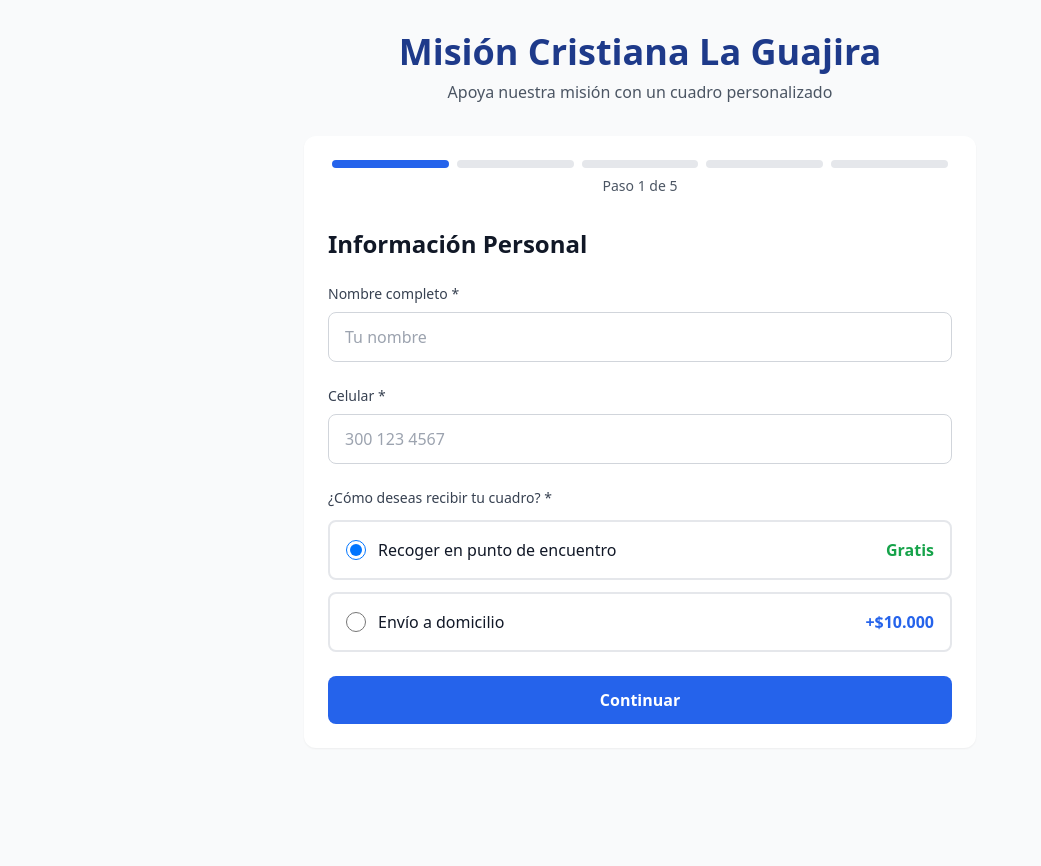
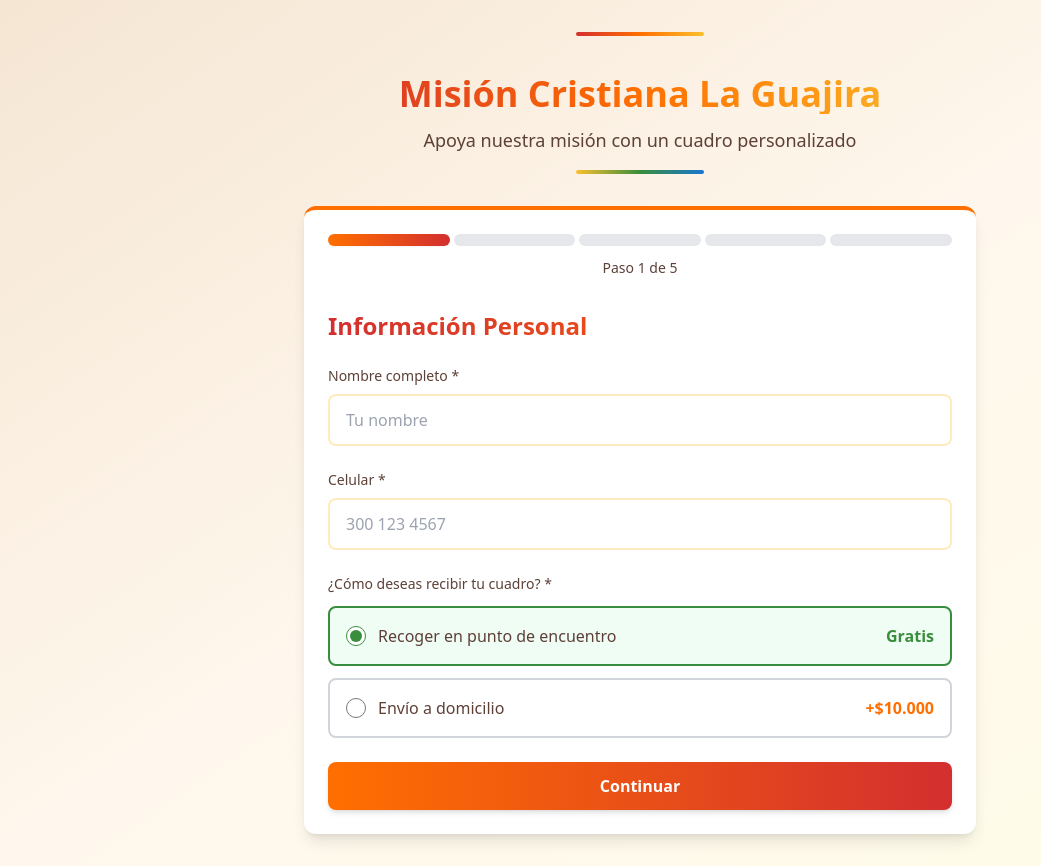
Before and after one commit to Estebanvasquex/mision-guajira, a Next.js app: page / in a window 1280 px wide. Shown: the whole page, without its empty margins (0-1041 px from the left). Before the commit the page ends 800 px from the top, so only its background shows below. Built offline with nearby package versions, Linux system fonts and the light colour scheme.

Commit message:
ajuste en los colores de la interfaz

```diff
--- a/app/globals.css
+++ b/app/globals.css
@@ -4,24 +4,24 @@
 
 @layer base {
   body {
-    @apply text-gray-900;
+    @apply text-gray-900 bg-gradient-to-br from-wayuu-sand via-orange-50 to-yellow-50;
   }
 }
 
 @layer components {
   .btn-primary {
-    @apply bg-blue-600 text-white px-6 py-3 rounded-lg font-semibold hover:bg-blue-700 transition-colors disabled:bg-gray-300 disabled:cursor-not-allowed;
+    @apply bg-gradient-to-r from-wayuu-orange to-wayuu-red text-white px-6 py-3 rounded-lg font-semibold hover:from-wayuu-red hover:to-wayuu-pink transition-all shadow-md hover:shadow-lg disabled:bg-gray-300 disabled:cursor-not-allowed;
   }
 
   .btn-secondary {
-    @apply bg-gray-200 text-gray-800 px-6 py-3 rounded-lg font-semibold hover:bg-gray-300 transition-colors;
+    @apply bg-white border-2 border-wayuu-orange text-wayuu-brown px-6 py-3 rounded-lg font-semibold hover:bg-wayuu-sand transition-colors;
   }
 
   .input-field {
-    @apply w-full px-4 py-3 border border-gray-300 rounded-lg focus:ring-2 focus:ring-blue-500 focus:border-transparent outline-none;
+    @apply w-full px-4 py-3 border-2 border-wayuu-yellow/30 rounded-lg focus:ring-2 focus:ring-wayuu-orange focus:border-wayuu-orange outline-none bg-white;
   }
 
   .card {
-    @apply bg-white rounded-xl shadow-sm p-6;
+    @apply bg-white rounded-xl shadow-lg p-6 border-t-4 border-wayuu-orange;
   }
 }
--- a/app/page.tsx
+++ b/app/page.tsx
@@ -5,12 +5,16 @@ export default function Home() {
     <main className="min-h-screen py-8 px-4">
       <div className="max-w-2xl mx-auto">
         <header className="text-center mb-8">
-          <h1 className="text-3xl md:text-4xl font-bold text-blue-900 mb-2">
+          <div className="inline-block mb-4">
+            <div className="h-1 w-32 bg-gradient-to-r from-wayuu-red via-wayuu-orange to-wayuu-yellow rounded-full mx-auto mb-4"></div>
+          </div>
+          <h1 className="text-3xl md:text-4xl font-bold bg-gradient-to-r from-wayuu-red via-wayuu-orange to-wayuu-yellow bg-clip-text text-transparent mb-3">
             Misión Cristiana La Guajira
           </h1>
-          <p className="text-gray-600">
+          <p className="text-wayuu-brown text-lg font-medium">
             Apoya nuestra misión con un cuadro personalizado
           </p>
+          <div className="h-1 w-32 bg-gradient-to-r from-wayuu-yellow via-wayuu-green to-wayuu-blue rounded-full mx-auto mt-4"></div>
         </header>
 
         <OrderForm />
--- a/components/OrderForm.tsx
+++ b/components/OrderForm.tsx
@@ -25,17 +25,19 @@ export default function OrderForm() {
     <div className="card">
       {/* Progress Bar */}
       <div className="mb-8">
-        <div className="flex justify-between mb-2">
+        <div className="flex justify-between mb-2 gap-1">
           {[1, 2, 3, 4, 5].map(step => (
             <div
               key={step}
-              className={`w-full h-2 mx-1 rounded ${
-                step <= currentStep ? 'bg-blue-600' : 'bg-gray-200'
+              className={`w-full h-3 rounded-full transition-all ${
+                step <= currentStep
+                  ? 'bg-gradient-to-r from-wayuu-orange to-wayuu-red shadow-sm'
+                  : 'bg-gray-200'
               }`}
             />
           ))}
         </div>
-        <p className="text-sm text-gray-600 text-center">
+        <p className="text-sm text-wayuu-brown font-medium text-center mt-3">
           Paso {currentStep} de 5
         </p>
       </div>
--- a/components/steps/FrameSelectionStep.tsx
+++ b/components/steps/FrameSelectionStep.tsx
@@ -25,7 +25,7 @@ export default function FrameSelectionStep({ data, onUpdate, onNext, onBack }: P
 
   return (
     <div className="space-y-6">
-      <h2 className="text-2xl font-bold text-gray-900 mb-4">
+      <h2 className="text-2xl font-bold bg-gradient-to-r from-wayuu-red to-wayuu-orange bg-clip-text text-transparent mb-4">
         Selecciona el Estilo del Cuadro
       </h2>
 
@@ -39,23 +39,23 @@ export default function FrameSelectionStep({ data, onUpdate, onNext, onBack }: P
             }}
             className={`cursor-pointer border-4 rounded-lg overflow-hidden transition-all ${
               data.frameStyle === frame.id
-                ? 'border-blue-600 shadow-lg'
-                : 'border-gray-200 hover:border-gray-400'
+                ? 'border-wayuu-orange shadow-lg ring-2 ring-wayuu-yellow'
+                : 'border-gray-200 hover:border-wayuu-orange/50'
             }`}
           >
-            <div className="relative h-48 bg-gray-100 flex items-center justify-center">
-              <span className="text-gray-400 text-sm">
+            <div className="relative h-48 bg-gradient-to-br from-wayuu-sand to-orange-50 flex items-center justify-center">
+              <span className="text-wayuu-brown/50 text-sm">
                 Imagen de ejemplo {frame.id}
               </span>
             </div>
             <div className="p-3 bg-white">
-              <p className="font-semibold text-center">{frame.name}</p>
+              <p className="font-semibold text-center text-wayuu-brown">{frame.name}</p>
             </div>
           </div>
         ))}
       </div>
 
-      {error && <p className="text-red-500 text-sm text-center">{error}</p>}
+      {error && <p className="text-wayuu-red text-sm text-center font-medium">{error}</p>}
 
       <div className="flex gap-3">
         <button onClick={onBack} className="btn-secondary flex-1">
--- a/components/steps/PersonalInfoStep.tsx
+++ b/components/steps/PersonalInfoStep.tsx
@@ -32,12 +32,12 @@ export default function PersonalInfoStep({ data, onUpdate, onNext }: Props) {
 
   return (
     <form onSubmit={handleSubmit} className="space-y-6">
-      <h2 className="text-2xl font-bold text-gray-900 mb-4">
+      <h2 className="text-2xl font-bold bg-gradient-to-r from-wayuu-red to-wayuu-orange bg-clip-text text-transparent mb-4">
         Información Personal
       </h2>
 
       <div>
-        <label className="block text-sm font-medium text-gray-700 mb-2">
+        <label className="block text-sm font-medium text-wayuu-brown mb-2">
           Nombre completo *
         </label>
         <input
@@ -47,11 +47,11 @@ export default function PersonalInfoStep({ data, onUpdate, onNext }: Props) {
           onChange={e => onUpdate({ name: e.target.value })}
           placeholder="Tu nombre"
         />
-        {errors.name && <p className="text-red-500 text-sm mt-1">{errors.name}</p>}
+        {errors.name && <p className="text-wayuu-red text-sm mt-1">{errors.name}</p>}
       </div>
 
       <div>
-        <label className="block text-sm font-medium text-gray-700 mb-2">
+        <label className="block text-sm font-medium text-wayuu-brown mb-2">
           Celular *
         </label>
         <input
@@ -61,51 +61,59 @@ export default function PersonalInfoStep({ data, onUpdate, onNext }: Props) {
           onChange={e => onUpdate({ phone: e.target.value })}
           placeholder="300 123 4567"
         />
-        {errors.phone && <p className="text-red-500 text-sm mt-1">{errors.phone}</p>}
+        {errors.phone && <p className="text-wayuu-red text-sm mt-1">{errors.phone}</p>}
       </div>
 
       <div>
-        <label className="block text-sm font-medium text-gray-700 mb-3">
+        <label className="block text-sm font-medium text-wayuu-brown mb-3">
           ¿Cómo deseas recibir tu cuadro? *
         </label>
         <div className="space-y-3">
-          <label className="flex items-center justify-between p-4 border-2 rounded-lg cursor-pointer hover:bg-gray-50 transition-colors">
+          <label className={`flex items-center justify-between p-4 border-2 rounded-lg cursor-pointer transition-all ${
+            data.deliveryMethod === 'pickup'
+              ? 'border-wayuu-green bg-green-50'
+              : 'border-gray-300 hover:border-wayuu-green/50 hover:bg-gray-50'
+          }`}>
             <div className="flex items-center">
               <input
                 type="radio"
                 name="delivery"
                 checked={data.deliveryMethod === 'pickup'}
                 onChange={() => onUpdate({ deliveryMethod: 'pickup', address: undefined })}
-                className="w-5 h-5 text-blue-600"
+                className="w-5 h-5 text-wayuu-green accent-wayuu-green"
               />
-              <span className="ml-3 text-gray-900 font-medium">
+              <span className="ml-3 text-wayuu-brown font-medium">
                 Recoger en punto de encuentro
               </span>
             </div>
-            <span className="text-green-600 font-semibold">Gratis</span>
+            <span className="text-wayuu-green font-bold">Gratis</span>
           </label>
 
-          <label className="flex items-center justify-between p-4 border-2 rounded-lg cursor-pointer hover:bg-gray-50 transition-colors">
+          <label className={`flex items-center justify-between p-4 border-2 rounded-lg cursor-pointer transition-all ${
+            data.deliveryMethod === 'delivery'
+              ? 'border-wayuu-orange bg-orange-50'
+              : 'border-gray-300 hover:border-wayuu-orange/50 hover:bg-gray-50'
+          }`}>
             <div className="flex items-center">
               <input
                 type="radio"
                 name="delivery"
                 checked={data.deliveryMethod === 'delivery'}
                 onChange={() => onUpdate({ deliveryMethod: 'delivery' })}
-                className="w-5 h-5 text-blue-600"
+                className="w-5 h-5 text-wayuu-orange accent-wayuu-orange"
               />
-              <span className="ml-3 text-gray-900 font-medium">
+              <span className="ml-3 text-wayuu-brown font-medium">
                 Envío a domicilio
               </span>
             </div>
-            <span className="text-blue-600 font-semibold">+$10.000</span>
+            <span className="text-wayuu-orange font-bold">+$10.000</span>
           </label>
         </div>
       </div>
 
       {data.deliveryMethod === 'delivery' && (
         <div>
-          <label className="block text-sm font-medium text-gray-700 mb-2">
+          <label className="block text-sm font-medium text-wayuu-brown mb-2">
             Dirección de envío *
           </label>
           <textarea
@@ -115,7 +123,7 @@ export default function PersonalInfoStep({ data, onUpdate, onNext }: Props) {
             onChange={e => onUpdate({ address: e.target.value })}
             placeholder="Calle, número, barrio, ciudad"
           />
-          {errors.address && <p className="text-red-500 text-sm mt-1">{errors.address}</p>}
+          {errors.address && <p className="text-wayuu-red text-sm mt-1">{errors.address}</p>}
         </div>
       )}
 
--- a/tailwind.config.ts
+++ b/tailwind.config.ts
@@ -7,7 +7,21 @@ const config: Config = {
     "./app/**/*.{js,ts,jsx,tsx,mdx}",
   ],
   theme: {
-    extend: {},
+    extend: {
+      colors: {
+        wayuu: {
+          red: '#D32F2F',      // Rojo vibrante
+          orange: '#FF6F00',   // Naranja intenso
+          yellow: '#FBC02D',   // Amarillo dorado
+          green: '#388E3C',    // Verde esmeralda
+          blue: '#1976D2',     // Azul cielo
+          purple: '#7B1FA2',   // Morado profundo
+          pink: '#C2185B',     // Rosa fucsia
+          brown: '#5D4037',    // Marrón tierra
+          sand: '#F5E6D3',     // Arena del desierto
+        },
+      },
+    },
   },
   plugins: [],
 };
```
Also changed, not shown: components/steps/ColorSelectionStep.tsx (+8 -8 lines), components/steps/MessageStep.tsx (+24 -14 lines), components/steps/PaymentStep.tsx (+28 -28 lines).
